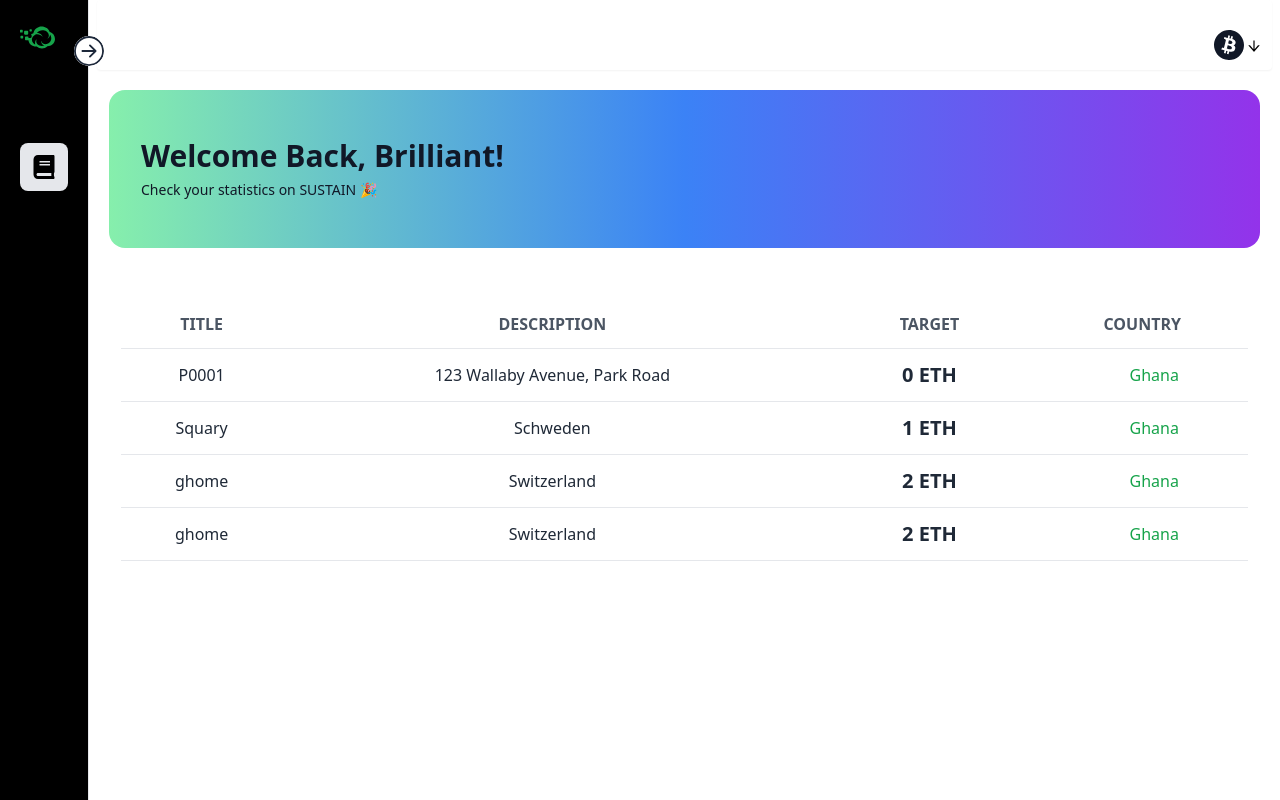
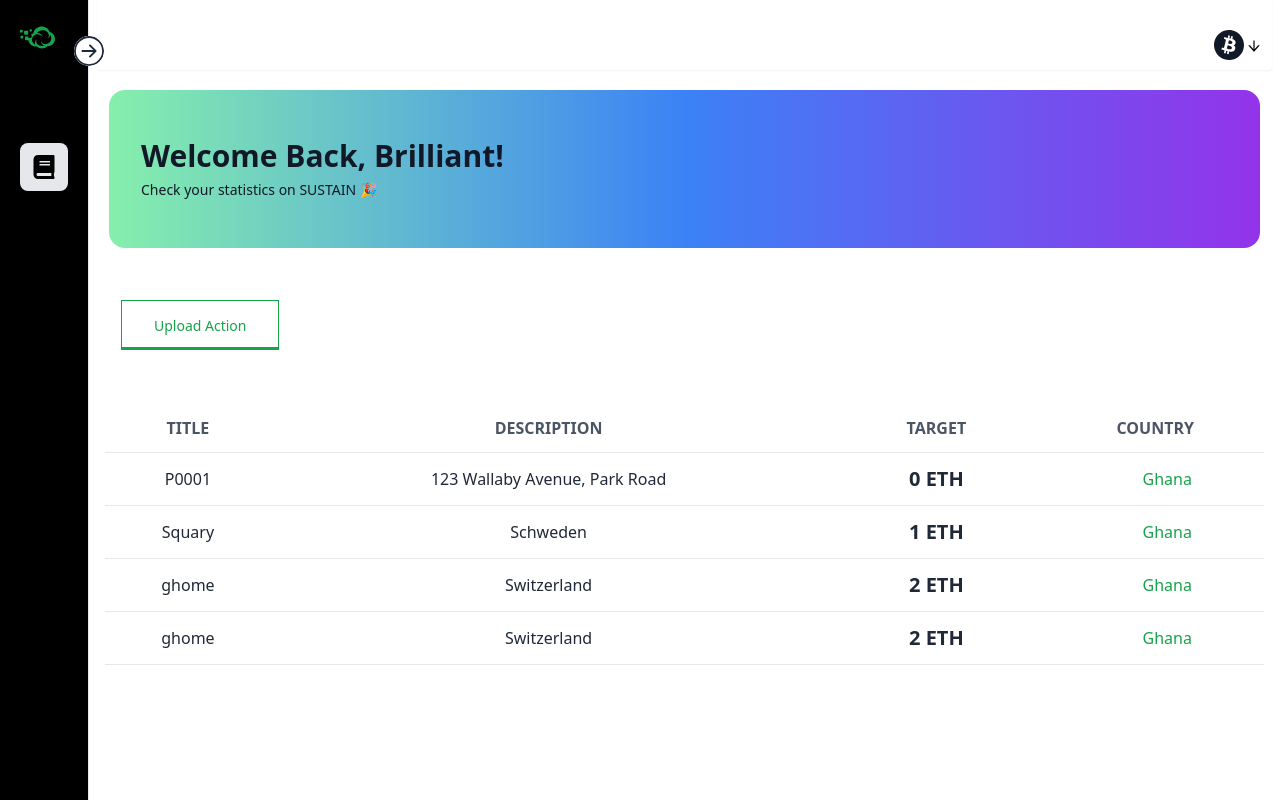
Before and after one commit to kwakyebrilliant/sustain, a React (Create React App) app: page /useraction in a window 1280 px wide. Built offline with nearby package versions, Linux system fonts and the light colour scheme; the HTML template or start-up script is replaced by a standard one.

Commit message:
action updates

```diff
--- a/src/dashboard/Pages/Action.js
+++ b/src/dashboard/Pages/Action.js
@@ -32,8 +32,18 @@ function Action() {
             </header>
             </div>
 
+            <div className='p-8'>
+            <a data-role="smoothscroll" className="group relative inline-block overflow-hidden border border-green-600 px-8 py-3 focus:outline-none focus:ring" href="#nothing">
+                <span className="absolute inset-x-0 bottom-0 h-[2px] bg-green-600 transition-all group-hover:h-full group-active:bg-green-600"></span>
 
-            <div className='p-8'>
+                <span className="relative text-sm font-medium text-green-600 transition-colors group-hover:text-white">
+                    Upload Action
+                </span>
+                </a>
+            </div>
+
+
+            <div className='p-4'>
             <table className="w-full">
             <thead>
                 <tr>
```
